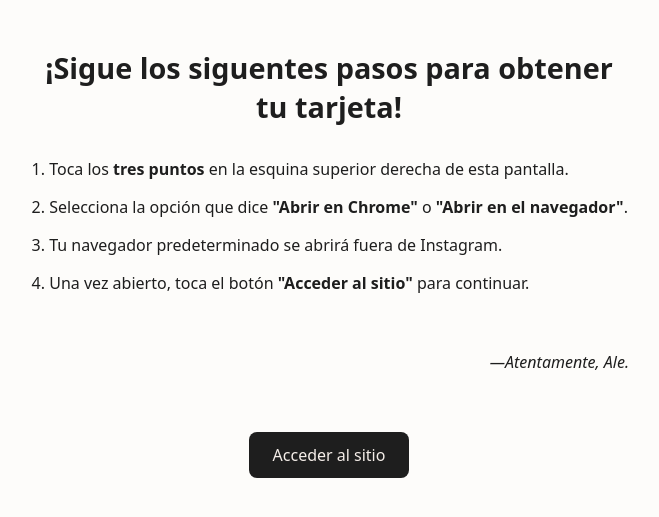
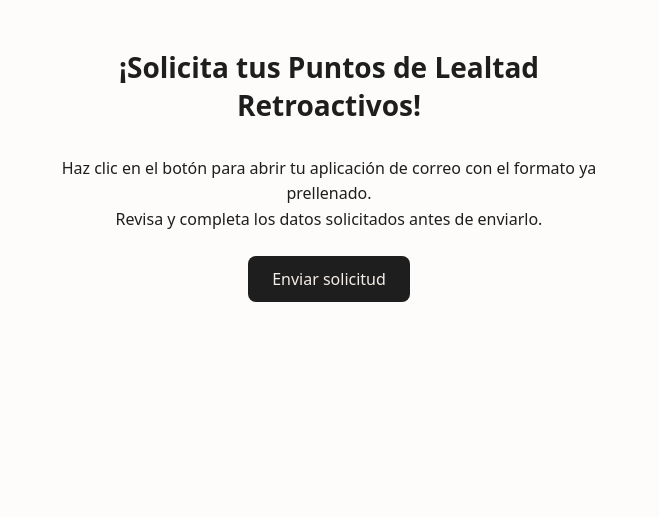
Before and after one commit to Alesolanopiercing/redireccionador, a plain HTML site: page index.html in a window 1280 px wide. Shown: the part 95-612 px from the top of the page, without its empty margins (311-970 px from the left). Drawn offline with Linux system fonts and the light colour scheme.

Commit message:
Add files via upload

```diff
--- a/index.html
+++ b/index.html
@@ -3,7 +3,7 @@
 <head>
   <meta charset="UTF-8" />
   <meta name="viewport" content="width=device-width, initial-scale=1.0" />
-  <title>Ale Solano Piercing</title>
+  <title>Solicita tu Tarjeta de Lealtad Retroactiva</title>
 
   <!-- Fuente Cinzel Decorative para el nombre -->
   <link href="https://fonts.googleapis.com/css2?family=Cinzel+Decorative&display=swap" rel="stylesheet">
@@ -19,7 +19,7 @@
       padding: 32px;
       max-width: 600px;
       margin: auto;
-      text-align: left;
+      text-align: center;
     }
 
     .branding {
@@ -41,35 +41,17 @@
     }
 
     h1 {
-      text-align: center;
+      font-size: 1.75rem;
       margin-bottom: 1rem;
-      font-size: 1.8rem;
     }
 
-    p {
-      margin-bottom: 1.5rem;
+    .instructions {
       font-size: 1rem;
       line-height: 1.6;
-    }
-
-    ol {
-      padding-left: 1.2rem;
-    }
-
-    li {
-      margin-bottom: 1rem;
-      font-size: 1rem;
-    }
-
-    .signature {
-      margin-top: 1.5rem;
-      font-style: italic;
-      text-align: right;
-      width: 100%;
+      margin-bottom: 1.5rem;
     }
 
     .link-button {
-      margin-top: 2rem;
       display: inline-block;
       padding: 12px 24px;
       font-size: 1rem;
@@ -78,6 +60,7 @@
       color: #f4ede8;
       border: none;
       text-decoration: none;
+      cursor: pointer;
       transition: background 0.3s ease;
     }
 
@@ -92,27 +75,45 @@
     <div class="subtitulo">Piercing</div>
   </div>
 
-  <h1>¡Sigue los siguentes pasos para obtener tu tarjeta!</h1>
+  <h1>¡Solicita tus Puntos de Lealtad Retroactivos!</h1>
 
-  <ol>
-    <li>Toca los <strong>tres puntos</strong> en la esquina superior derecha de esta pantalla.</li>
-    <li>Selecciona la opción que dice <strong>"Abrir en Chrome"</strong> o <strong>"Abrir en el navegador"</strong>.</li>
-    <li>Tu navegador predeterminado se abrirá fuera de Instagram.</li>
-    <li>Una vez abierto, toca el botón <strong>"Acceder al sitio"</strong> para continuar.</li>
-  </ol>
+  <p class="instructions">
+    Haz clic en el botón para abrir tu aplicación de correo con el formato ya prellenado.<br />
+    Revisa y completa los datos solicitados antes de enviarlo.
+  </p>
 
-  <p class="signature">—Atentamente, Ale.</p>
-
-  <a class="link-button" href="https://loyl.me/alesolano" target="_blank">
-    Acceder al sitio
+  <a id="emailLink" class="link-button" target="_blank" rel="noopener">
+    Enviar solicitud
   </a>
 
   <script>
-    const inInstagram = /instagram|fb_iab|fbav/i.test(navigator.userAgent);
-    if (inInstagram) {
-      const button = document.querySelector('.link-button');
-      if (button) button.style.display = 'none';
-    }
+    const to = "josea0499.js@gmail.com";
+    const subject = encodeURIComponent("Solicitud de Puntos de Lealtad Retroactivos.");
+    const body = encodeURIComponent(`Hola,
+
+
+1. Nombre completo y número de cédula:
+- [Llenar aquí]
+
+2. Captura de pantalla del QR de tu perfil de cliente - (Obtener en: https://loyl.me/alesolano)
+- [Llenar aquí]
+
+3. Lista de servicios previos en el formato del siguiente ejemplo - (Ejemplo: “downsize del nostril con joya de titanio, abril 2024”)
+- [Llenar aquí]
+
+
+Referencias (opcional):
+
+1. Nombre de la persona referida o de quién te refirió:
+- [Llenar aquí]
+
+2. Fecha aproximada del servicio de la persona:
+- [Llenar aquí]
+
+
+¡Gracias!`);
+
+    document.getElementById("emailLink").href = `mailto:${to}?subject=${subject}&body=${body}`;
   </script>
 </body>
 </html>
```
